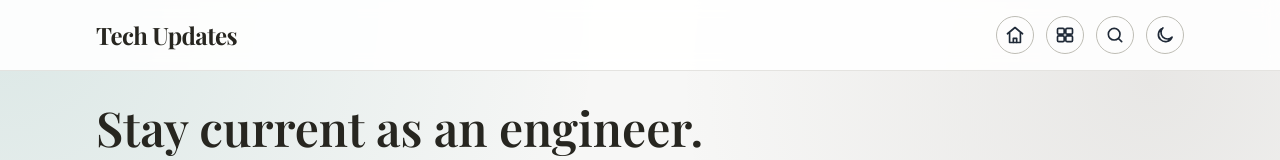
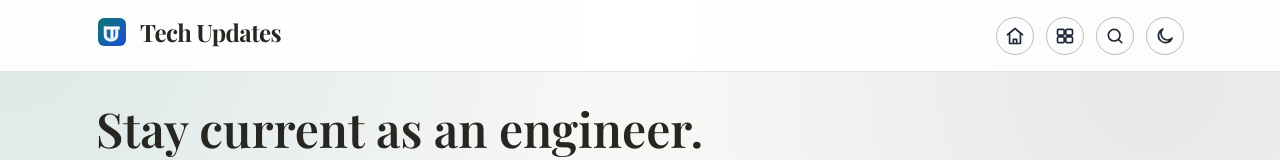
Before and after one commit to prathambhatia/tech-updates, a Next.js app: page / in a window 1280 px wide. Shown: the top 160 px of the page. Built offline with nearby package versions, Linux system fonts and the light colour scheme; no server answers; the database is empty; a web font is replaced by a local one.

Commit message:
Add site logo to header and favicon

```diff
--- a/app/layout.tsx
+++ b/app/layout.tsx
@@ -42,8 +42,19 @@ export default function RootLayout({
           <header className="sticky top-0 z-30 border-b border-ink-200/70 bg-white/90 backdrop-blur dark:border-slate-800 dark:bg-[#11181d]/85">
             <div className="mx-auto flex w-full max-w-6xl items-center justify-between px-4 py-4 sm:px-6 lg:px-8">
               <div>
-                <Link href="/" className="font-display text-2xl font-bold tracking-tight text-ink-900 dark:text-slate-100">
-                  Tech Updates
+                <Link
+                  href="/"
+                  className="inline-flex items-center gap-3 font-display text-2xl font-bold tracking-tight text-ink-900 dark:text-slate-100"
+                >
+                  <Image
+                    src="/assets/icons/logo-mark.svg"
+                    alt="Tech Updates logo"
+                    width={32}
+                    height={32}
+                    className="h-8 w-8 shrink-0 rounded-lg"
+                    priority
+                  />
+                  <span>Tech Updates</span>
                 </Link>
                 <p className="text-sm text-ink-600 dark:text-slate-400"></p>
               </div>
```
Also changed, not shown: app/icon.svg (added), public/assets/icons/logo-mark.svg (added).
